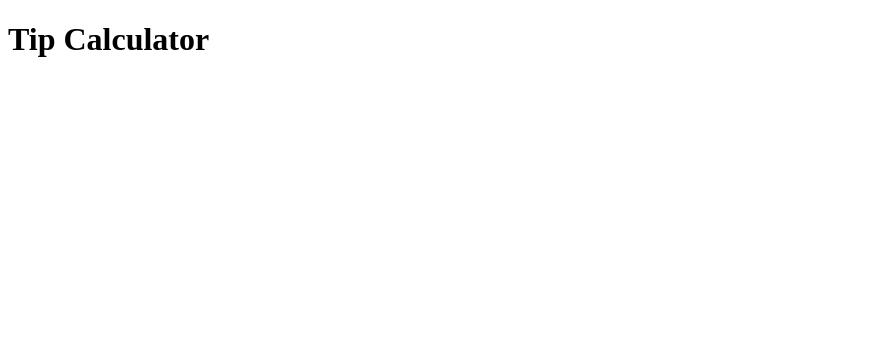
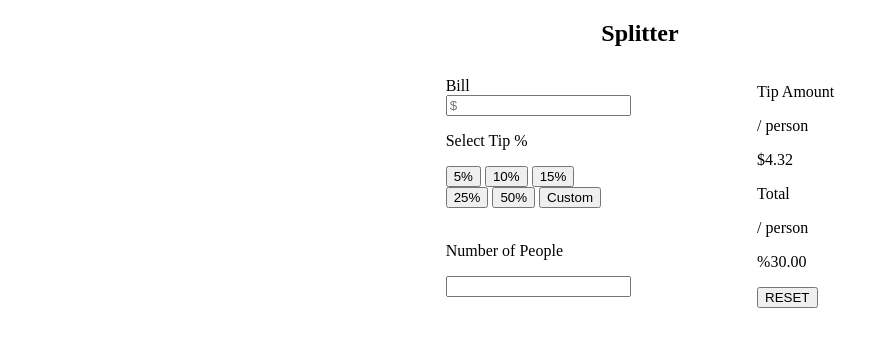
Before and after one commit to Nlopez4/tipapp, a plain HTML site: page index.html in a window 1280 px wide. Shown: the whole page, without its empty margins (0-890 px from the left). Drawn offline with Linux system fonts and the light colour scheme.

Commit message:
add basic html and css

```diff
--- a/index.html
+++ b/index.html
@@ -5,12 +5,46 @@
     <meta http-equiv="X-UA-Compatible" content="IE=edge">
     <meta name="viewport" content="width=device-width, initial-scale=1.0">
     <link rel="stylesheet" href="/styles/styles.css">
-    <title>Document</title>
+    <title>Splitter</title>
 </head>
 <body>
-    <div>
-        <h1>Tip Calculator</h1>
-    </div>
+    <section class="title">
+        <h1>Splitter</h1>
+    </section>
+    <main class="calc-body">
+        <section class="calc-input">
+            <form class="form">
+                <label for="bill">Bill</label>
+                <br>
+                <input type="text" class="bill-input" placeholder="$">
+                <br>
+                <p>Select Tip %</p>
+                <div class="tip-btns">
+                    <button>5%</button>
+                    <button>10%</button>
+                    <button>15%</button>
+                    <br>
+                    <button>25%</button>
+                    <button>50%</button>
+                    <button>Custom</button>
+                </div>
+                <br>
+                <p>Number of People</p>
+                <input type="text" class="people-input">
+            </form>
+        </section>
+        <section class="calc-output">
+            <div class="output">
+                <p>Tip Amount</p>
+                <p>/ person</p>
+                <p>$4.32</p>
+                <p>Total</p>
+                <p>/ person</p>
+                <p>%30.00</p>
+                <button>RESET</button>
+            </div>
+        </section>
+    </main>
     <script type="text/javascript" src="script.js"></script>
 </body>
 </html>
--- a/styles/styles.scss
+++ b/styles/styles.scss
@@ -0,0 +1,6 @@
+main, h1 {
+    display: flex;
+    justify-content: center;
+    align-items: center;
+    gap: 10%;
+}
```
Also changed, not shown: styles/styles.css, 1 other file.
